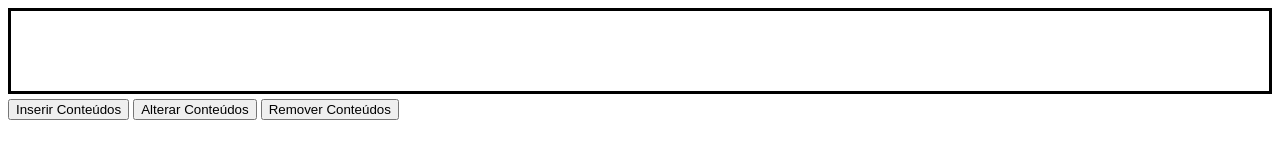
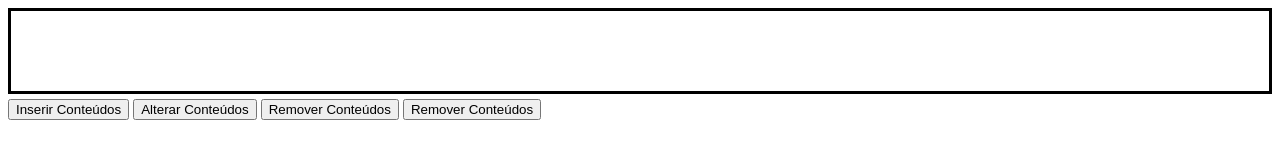
Before and after one commit to arineto1/aula13, a plain HTML site: page index.html in a window 1280 px wide. Drawn offline with Linux system fonts and the light colour scheme.

Commit message:
primeiro commit

```diff
--- a/index.html
+++ b/index.html
@@ -19,6 +19,7 @@
     <button onclick="inserir()">Inserir Conteúdos</button>
     <button onclick="alterar()">Alterar Conteúdos</button>
     <button onclick="remover()">Remover Conteúdos</button>
+    <button onclick="remover()">Remover Conteúdos</button>
 
 
 </body>
```
